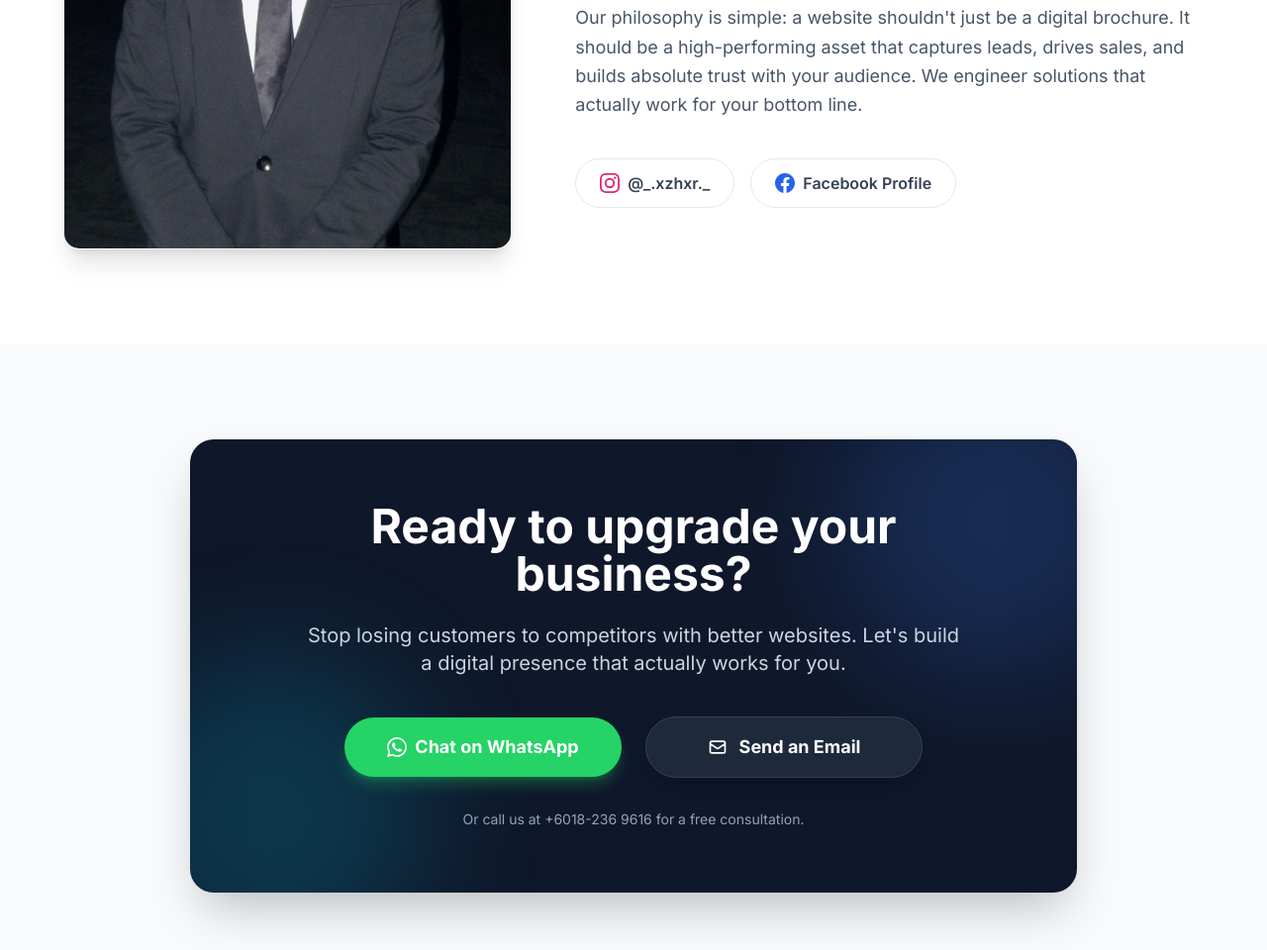
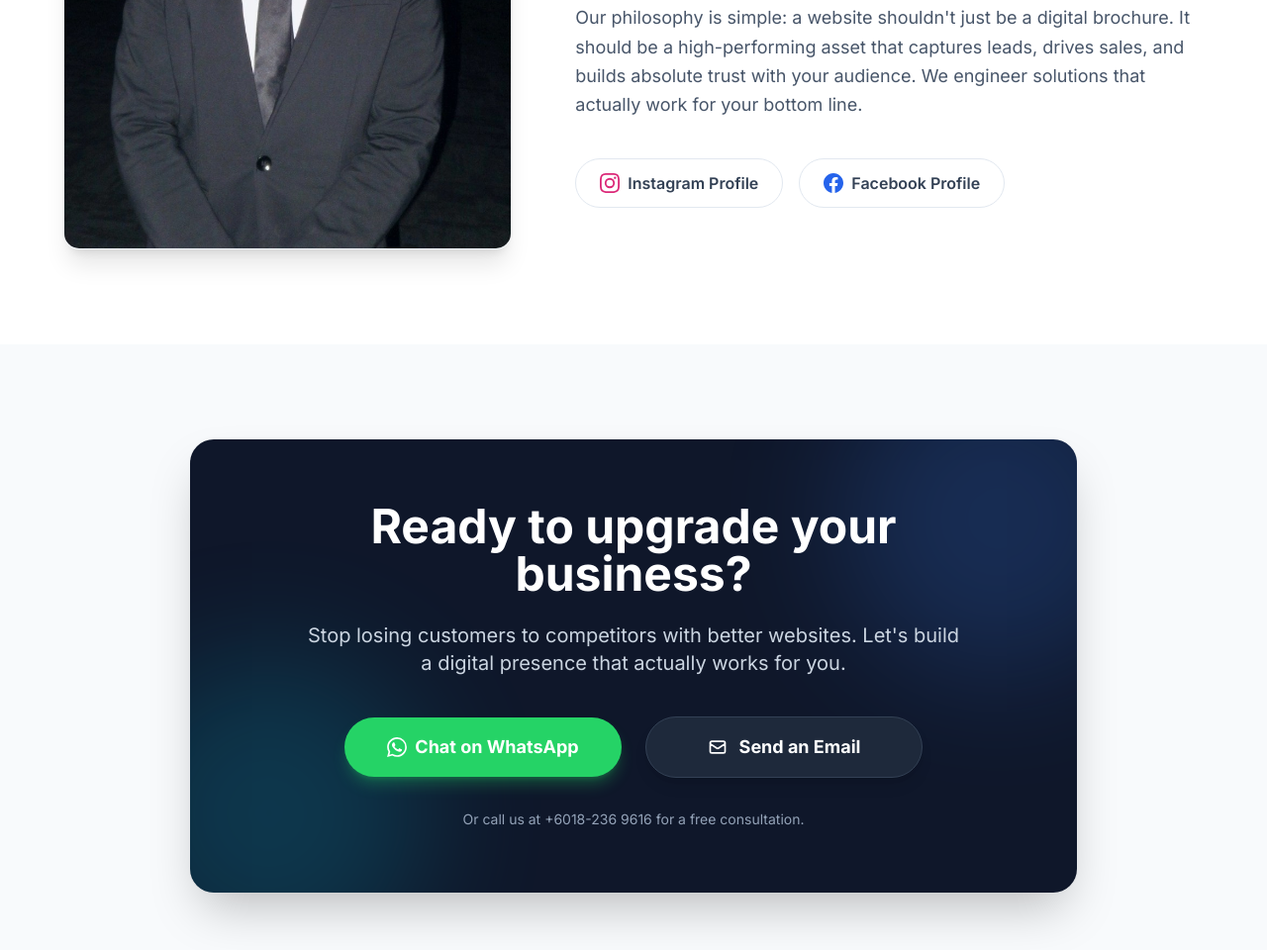
Before and after one commit to nexorasolutions-dev/nexorasolutions, a plain HTML site: page Nexora Solutions/index.html in a window 1280 px wide. Shown: the part 2584-3544 px from the top of the page at 99% size. Drawn offline with nearby package versions, Linux system fonts and the light colour scheme.

Commit message:
Update index.html

```diff
--- a/Nexora Solutions/index.html
+++ b/Nexora Solutions/index.html
@@ -199,7 +199,7 @@
                     <!-- Instagram -->
                     <a href="https://instagram.com/_.xzhxr._" target="_blank" class="flex items-center gap-2 px-6 py-3 bg-white hover:bg-slate-50 border border-slate-200 rounded-full text-slate-700 font-semibold transition-all hover:shadow-md hover:border-slate-300">
                         <svg class="w-5 h-5 text-pink-600" fill="currentColor" viewBox="0 0 24 24"><path d="M12 2.163c3.204 0 3.584.012 4.85.07 3.252.148 4.771 1.691 4.919 4.919.058 1.265.069 1.645.069 4.849 0 3.205-.012 3.584-.069 4.849-.149 3.225-1.664 4.771-4.919 4.919-1.266.058-1.644.07-4.85.07-3.204 0-3.584-.012-4.849-.07-3.26-.149-4.771-1.699-4.919-4.92-.058-1.265-.07-1.644-.07-4.849 0-3.204.013-3.583.07-4.849.149-3.227 1.664-4.771 4.919-4.919 1.266-.057 1.645-.069 4.849-.069zM12 0C8.741 0 8.333.014 7.053.072 2.695.272.273 2.69.073 7.052.014 8.333 0 8.741 0 12c0 3.259.014 3.668.072 4.948.2 4.358 2.618 6.78 6.98 6.98C8.333 23.986 8.741 24 12 24c3.259 0 3.668-.014 4.948-.072 4.354-.2 6.782-2.618 6.979-6.98.059-1.28.073-1.689.073-4.948 0-3.259-.014-3.667-.072-4.947-.196-4.354-2.617-6.78-6.979-6.98C15.668.014 15.259 0 12 0zm0 5.838a6.162 6.162 0 100 12.324 6.162 6.162 0 000-12.324zM12 16a4 4 0 110-8 4 4 0 010 8zm6.406-11.845a1.44 1.44 0 100 2.881 1.44 1.44 0 000-2.881z"/></svg>
-                        @_.xzhxr._
+                        Instagram Profile
                     </a>
 
                     <!-- Facebook -->
```
